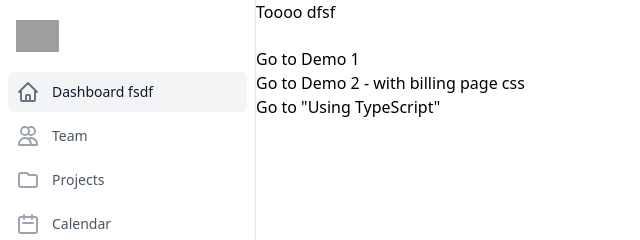
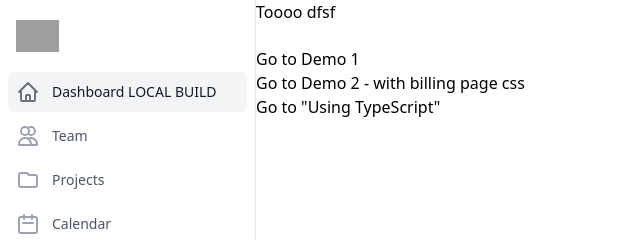
Before and after one commit to darafsheh/servicebot-examples, a Gatsby site: page / in a window 1280 px wide. Shown: the top 240 px of the page, 0-640 px from the left. Built offline with nearby package versions, Linux system fonts and the light colour scheme; Gatsby itself is replaced by a stand-in of ours; grey boxes are pictures that could not be loaded.

Commit message:
Test local push

```diff
--- a/src/components/sidebar.js
+++ b/src/components/sidebar.js
@@ -37,7 +37,7 @@
                     d="M3 12l2-2m0 0l7-7 7 7M5 10v10a1 1 0 001 1h3m10-11l2 2m-2-2v10a1 1 0 01-1 1h-3m-6 0a1 1 0 001-1v-4a1 1 0 011-1h2a1 1 0 011 1v4a1 1 0 001 1m-6 0h6"
                   />
                 </svg>
-                Dashboard fsdf
+                Dashboard LOCAL BUILD
               </a>
               <a
                 href="#"
```
